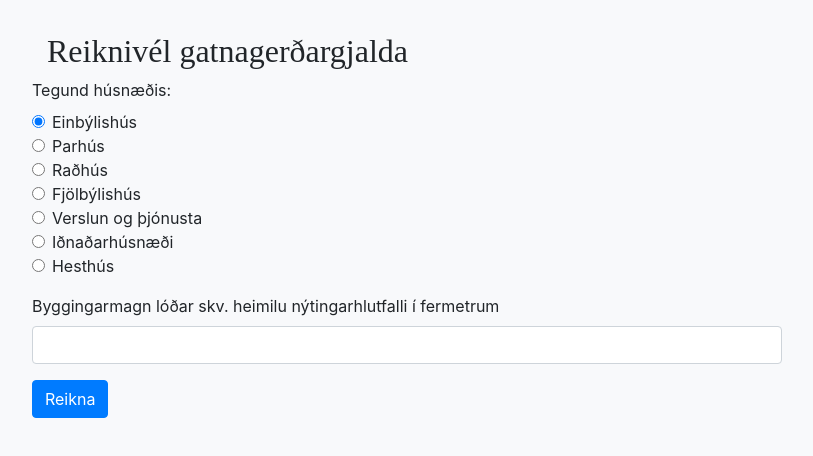
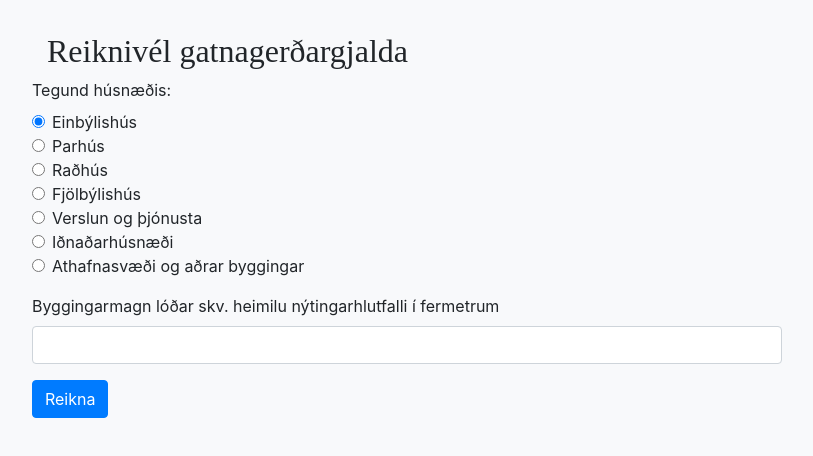
Before and after one commit to arborgwebadmin/arborg_app, a Next.js app: page /calc/lodagjold in a window 1280 px wide. Shown: the top 456 px of the page, without its empty margins (233-1046 px from the left). Built offline with nearby package versions, Linux system fonts and the light colour scheme.

Commit message:
Update lodagjold.js

```diff
--- a/pages/calc/lodagjold.js
+++ b/pages/calc/lodagjold.js
@@ -14,7 +14,7 @@ const idsMap = {
     FJOLBYLI: 'FJOLBYLI',
     VERSLUN: 'VERSLUN',
     IDNADUR: 'IDNADUR',
-    HESTHUS: 'HESTHUS',
+    ATHAFNASVAEDI: 'ATHAFNASVAEDI',
     TEGUND: 'type',
 }
 
@@ -77,7 +77,7 @@ class Lodagjold extends React.Component {
                                         <CheckFormGroup id={ idsMap.TEGUND } label="Fjölbýlishús" type="radio" value={ idsMap.FJOLBYLI } change={ this.handleChange } checked={ this.state.field.type === idsMap.FJOLBYLI }></CheckFormGroup>
                                         <CheckFormGroup id={ idsMap.TEGUND } label="Verslun og þjónusta" type="radio" value={ idsMap.VERSLUN } change={ this.handleChange } checked={ this.state.field.type === idsMap.VERSLUN}></CheckFormGroup>
                                         <CheckFormGroup id={ idsMap.TEGUND } label="Iðnaðarhúsnæði" type="radio" value={ idsMap.IDNADUR } change={ this.handleChange } checked={ this.state.field.type === idsMap.IDNADUR}></CheckFormGroup>
-                                        <CheckFormGroup id={ idsMap.TEGUND } label="Hesthús" type="radio" value={ idsMap.HESTHUS } change={ this.handleChange } checked={ this.state.field.type === idsMap.HESTHUS}></CheckFormGroup>
+                                        <CheckFormGroup id={ idsMap.TEGUND } label="Athafnasvæði og aðrar byggingar" type="radio" value={ idsMap.ATHAFNASVAEDI } change={ this.handleChange } checked={ this.state.field.type === idsMap.ATHAFNASVAEDI}></CheckFormGroup>
                                     </div>
                                     <FormGroup id={ idsMap.SIZE } label="Byggingarmagn lóðar skv. heimilu nýtingarhlutfalli í fermetrum" type="number" value={ this.state.field.size } change={ this.handleChange } required={true}></FormGroup>
                                     <input type="submit" value="Reikna" className="btn btn-primary"></input>
```
